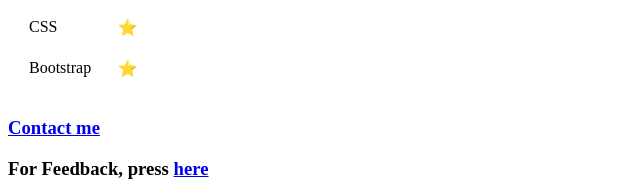
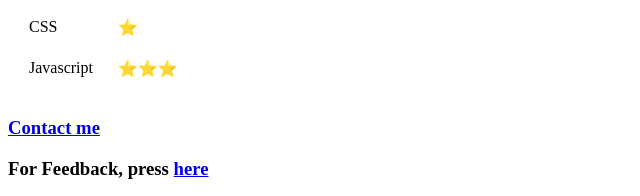
Before and after one commit to harshitmalik03/My_HTML_Website, a plain HTML site: page index.html in a window 1280 px wide. Shown: the part 929-1125 px from the top of the page, 0-640 px from the left. Drawn offline with Linux system fonts and the light colour scheme.

Commit message:
update index.html

```diff
--- a/index.html
+++ b/index.html
@@ -4,8 +4,8 @@
 <head>
   <meta charset="utf-8">
   <title>Harshit's Personal Website</title>
-  <link rel="stylesheet" href="css/styles.css">
-
+  <!-- <link rel="stylesheet" href="css/styles.css"> -->
+  <!-- This css file is in progress -->
 </head>
 
 <body>
@@ -89,8 +89,8 @@
           <td>⭐</td>
         </tr>
         <tr>
-          <td>Bootstrap</td>
-          <td>⭐</td>
+          <td>Javascript</td>
+          <td>⭐⭐⭐</td>
         </tr>
 
       </table>
```
